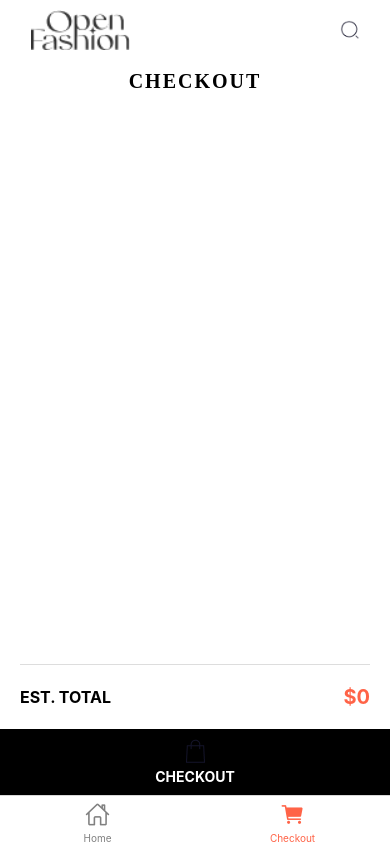
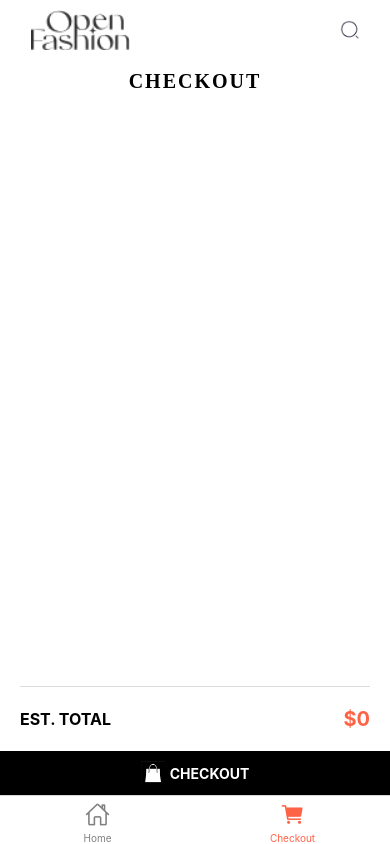
Before and after one commit to bakorx/rn-assignment6-11279787, a React Native app in the folder clothingApp/: screen /Checkout in a window 390 px wide. Built offline with nearby package versions, Linux system fonts and the light colour scheme.

Commit message:
complete checkout page

```diff
--- a/clothingApp/components/checkout.js
+++ b/clothingApp/components/checkout.js
@@ -48,7 +48,7 @@ const Checkout = () => {
       </View>
       <View style={styles.bottomNav}>
         <TouchableOpacity style={styles.navButton}>
-          <Image source={require('../assets/shoppingBag.png')} style={styles.navIcon} />
+          <Image source={require('../assets/shoppingBagw.jpg')} style={styles.navIcon} />
           <Text style={styles.navText}>CHECKOUT</Text>
         </TouchableOpacity>
       </View>
@@ -161,13 +161,14 @@ const styles = StyleSheet.create({
     paddingVertical: 10,
   },
   navButton: {
+    flexDirection: 'row',
     justifyContent: 'center',
     alignItems: 'center',
   },
   navIcon: {
     width: 24,
     height: 24,
-    marginBottom: 5,
+    marginRight: 5, // Add some spacing between the icon and text
   },
   navText: {
     color: '#fff',
```
Also changed, not shown: clothingApp/assets/shoppingBagw.jpg (added).
